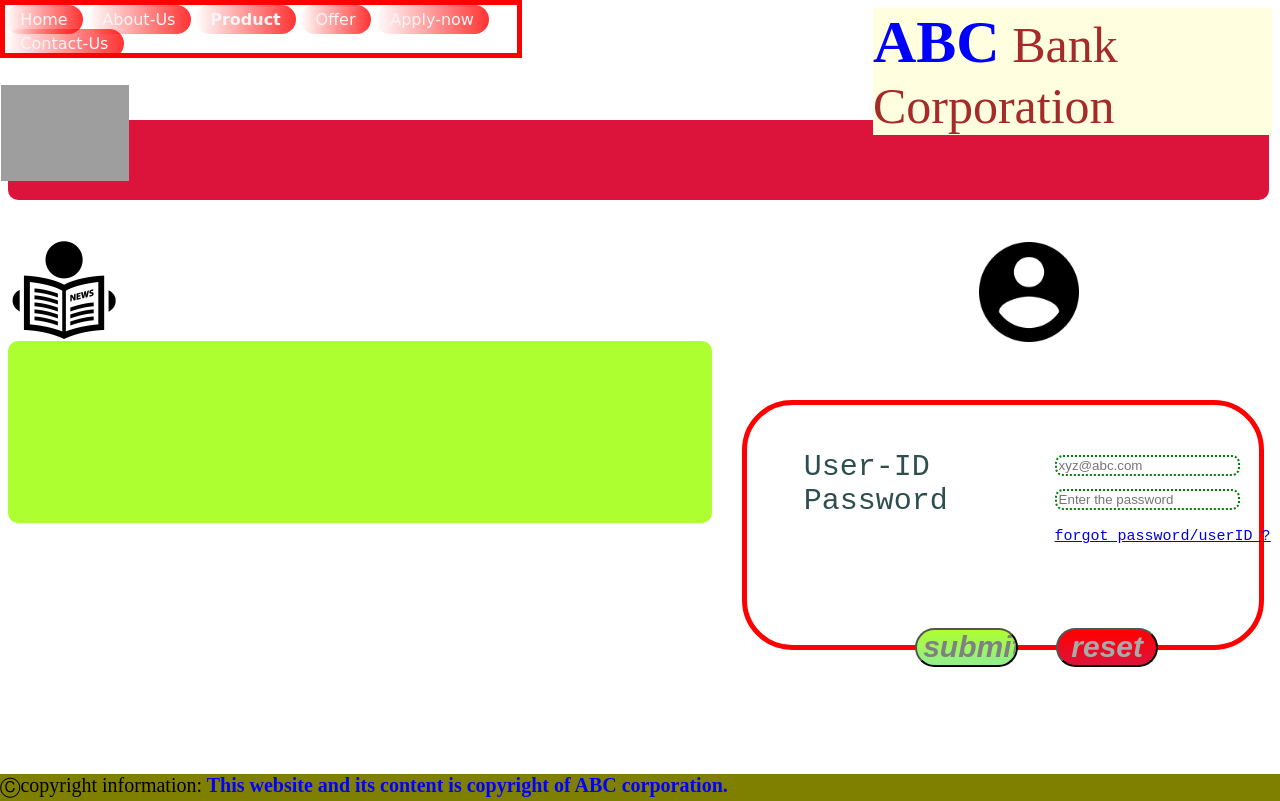
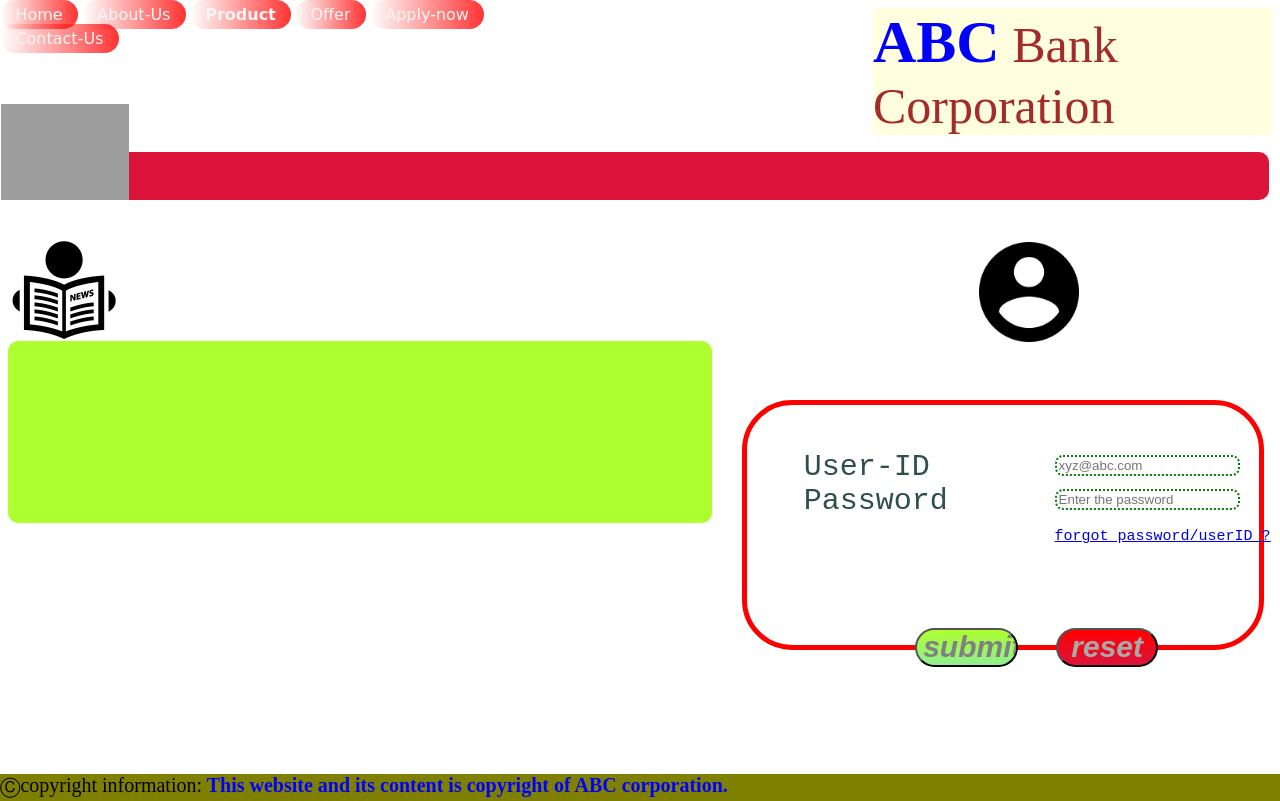
Before and after one commit to Kartik-DEV31/Problem-Statement-1-ABC_Bank, a plain HTML site: page index.html in a window 1280 px wide. Drawn offline with Linux system fonts and the light colour scheme; grey boxes are pictures that could not be loaded.

Commit message:
Add files via upload

```diff
--- a/index.css
+++ b/index.css
@@ -15,7 +15,6 @@
 	top: 0%;
 	left: 0%;
 	right: 59.8%;
-	border: 5px solid red;
 	width: 40%;
 }
 
@@ -211,8 +210,8 @@ border-radius:50px ;
 }
 
 #offersimg {
-	position: fixed;
-	margin-top: 6%;
+	position: absolute;
+	top: 13%;
 	left: 1px;
 	z-index: 1;
 
@@ -223,13 +222,14 @@ border-radius:50px ;
 
 #offers{
 	border-radius: 10px ;
-	position:fixed;
-	margin-top: 10%;
-	top:-1%;
+	position:absolute;
+	top: 19%;
+
 	margin-right: 80%;
 	width: 98.5%;
-	height: 10%;
+	height: 6%;
 	background-color: crimson;
+
 	z-index: -1;
 }
 
--- a/index.html
+++ b/index.html
@@ -9,7 +9,7 @@
 	<script type="text/javascript" rel="script" src="index.js"></script>
 
 </head>
-<body >
+<body  style="overflow:hidden;">
 
 <div class="divheader"><header id="headerfont"><b id="ABC">ABC</b> Bank Corporation</header></div>
 <nav>
```
